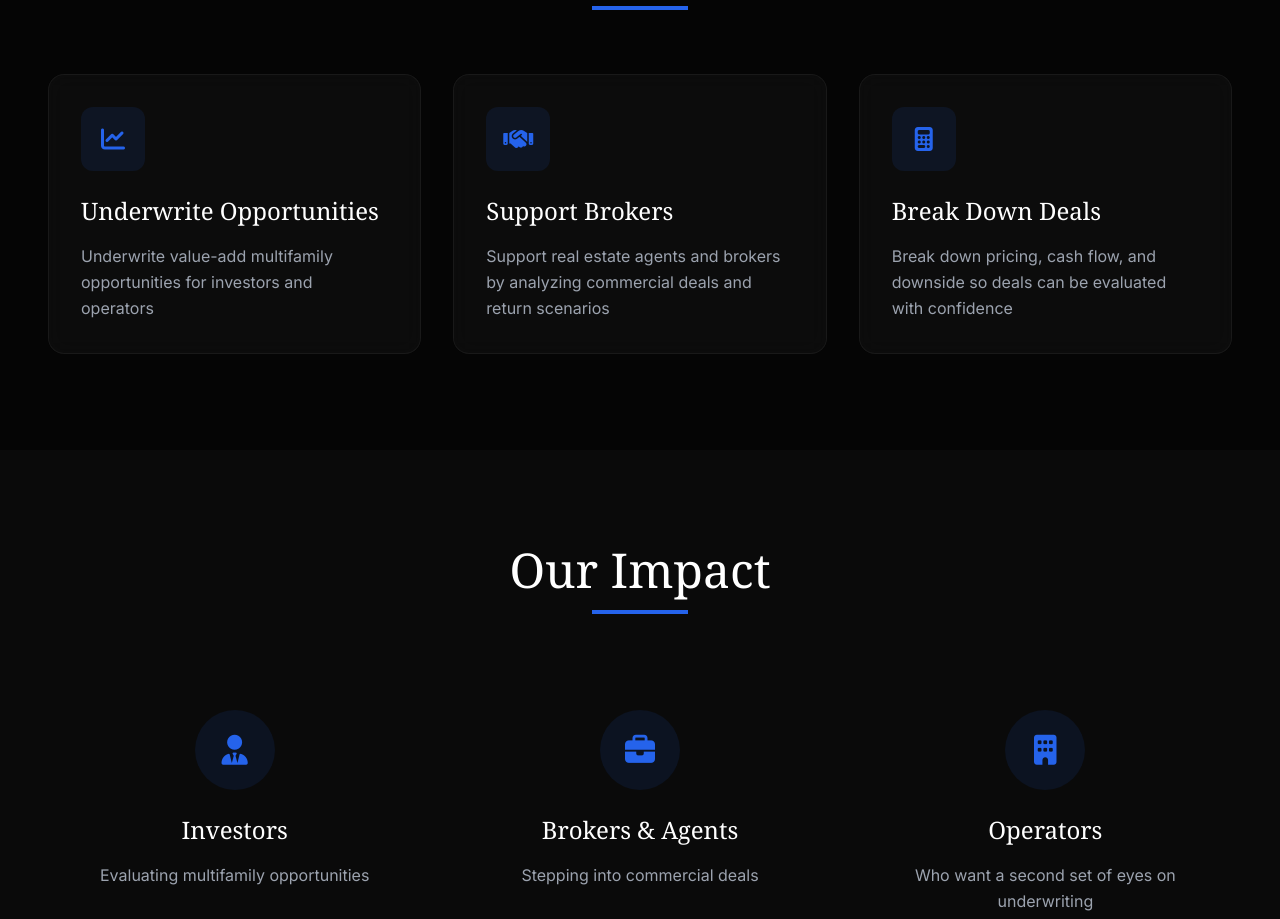
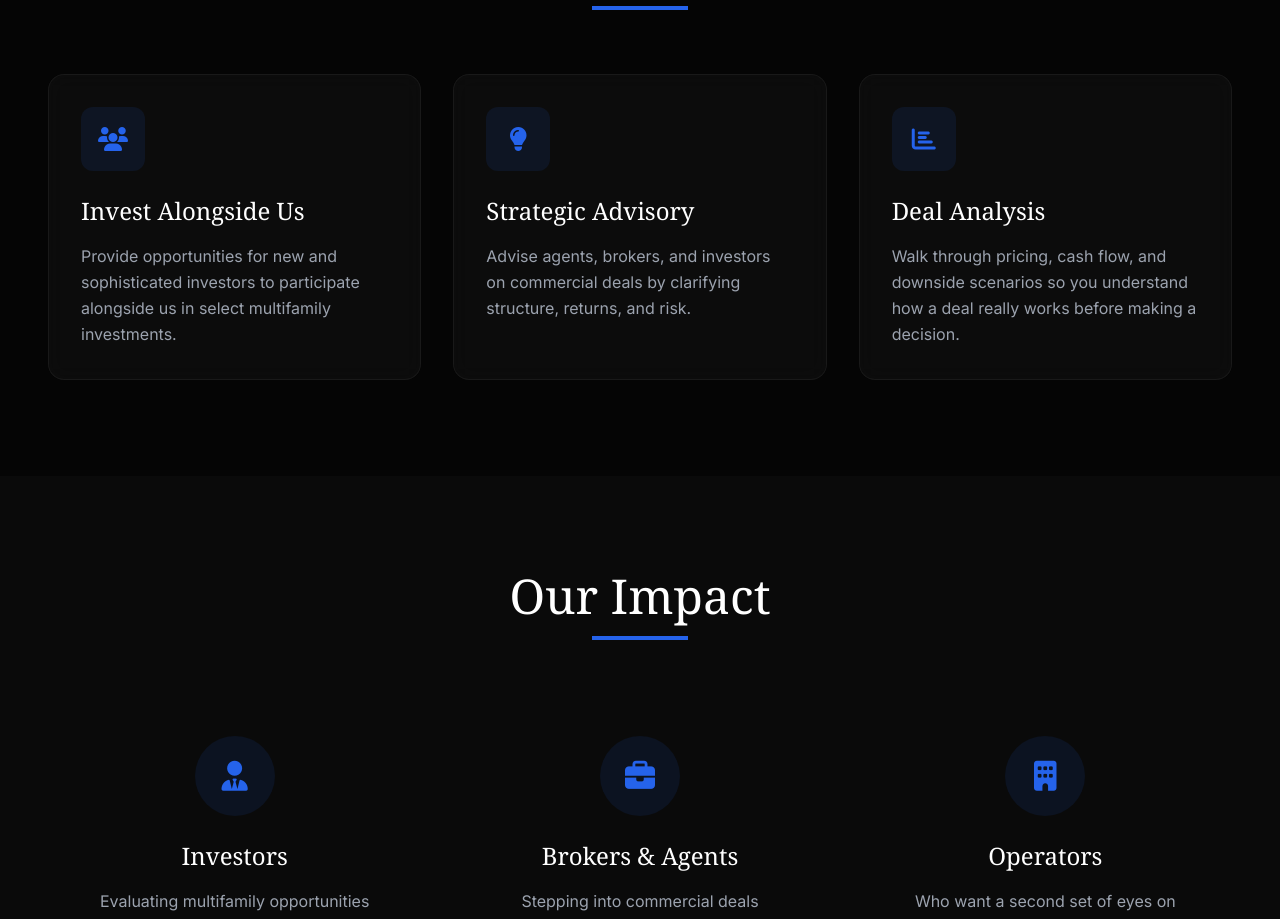
Before and after one commit to harvfi/real-estate, a React (Vite) app: page / in a window 1280 px wide. Shown: the part 1160-2079 px from the top of the page. Built offline with nearby package versions, Linux system fonts and the light colour scheme.

Commit message:
Update investment solutions with new content

```diff
--- a/App.tsx
+++ b/App.tsx
@@ -75,29 +75,29 @@ const App: React.FC = () => {
           <div className="grid md:grid-cols-3 gap-8">
             <div className="glass-panel p-8 rounded-2xl hover:bg-white/5 transition-all duration-500 group border border-white/5 hover:border-blue-600/30">
               <div className="w-16 h-16 bg-blue-600/10 flex items-center justify-center rounded-xl mb-6 group-hover:bg-blue-600 transition-colors">
-                <i className="fas fa-chart-line text-2xl text-blue-600 group-hover:text-black transition-colors"></i>
+                <i className="fas fa-users text-2xl text-blue-600 group-hover:text-black transition-colors"></i>
               </div>
-              <h3 className="text-2xl font-serif mb-4">Underwrite Opportunities</h3>
+              <h3 className="text-2xl font-serif mb-4">Invest Alongside Us</h3>
               <p className="text-gray-400 leading-relaxed group-hover:text-gray-300 transition-colors">
-                Underwrite value-add multifamily opportunities for investors and operators
+                Provide opportunities for new and sophisticated investors to participate alongside us in select multifamily investments.
               </p>
             </div>
             <div className="glass-panel p-8 rounded-2xl hover:bg-white/5 transition-all duration-500 group border border-white/5 hover:border-blue-600/30">
               <div className="w-16 h-16 bg-blue-600/10 flex items-center justify-center rounded-xl mb-6 group-hover:bg-blue-600 transition-colors">
-                <i className="fas fa-handshake text-2xl text-blue-600 group-hover:text-black transition-colors"></i>
+                <i className="fas fa-lightbulb text-2xl text-blue-600 group-hover:text-black transition-colors"></i>
               </div>
-              <h3 className="text-2xl font-serif mb-4">Support Brokers</h3>
+              <h3 className="text-2xl font-serif mb-4">Strategic Advisory</h3>
               <p className="text-gray-400 leading-relaxed group-hover:text-gray-300 transition-colors">
-                Support real estate agents and brokers by analyzing commercial deals and return scenarios
+                Advise agents, brokers, and investors on commercial deals by clarifying structure, returns, and risk.
               </p>
             </div>
             <div className="glass-panel p-8 rounded-2xl hover:bg-white/5 transition-all duration-500 group border border-white/5 hover:border-blue-600/30">
               <div className="w-16 h-16 bg-blue-600/10 flex items-center justify-center rounded-xl mb-6 group-hover:bg-blue-600 transition-colors">
-                <i className="fas fa-calculator text-2xl text-blue-600 group-hover:text-black transition-colors"></i>
+                <i className="fas fa-chart-bar text-2xl text-blue-600 group-hover:text-black transition-colors"></i>
               </div>
-              <h3 className="text-2xl font-serif mb-4">Break Down Deals</h3>
+              <h3 className="text-2xl font-serif mb-4">Deal Analysis</h3>
               <p className="text-gray-400 leading-relaxed group-hover:text-gray-300 transition-colors">
-                Break down pricing, cash flow, and downside so deals can be evaluated with confidence
+                Walk through pricing, cash flow, and downside scenarios so you understand how a deal really works before making a decision.
               </p>
             </div>
           </div>
```
